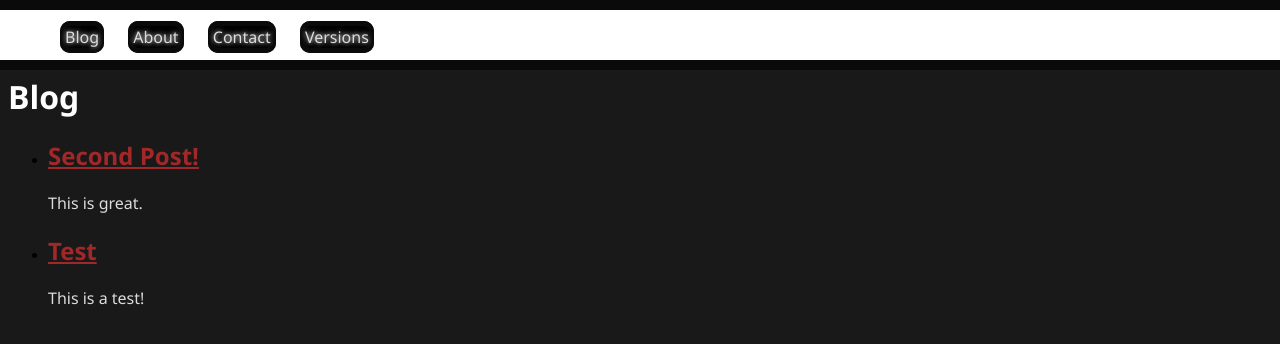
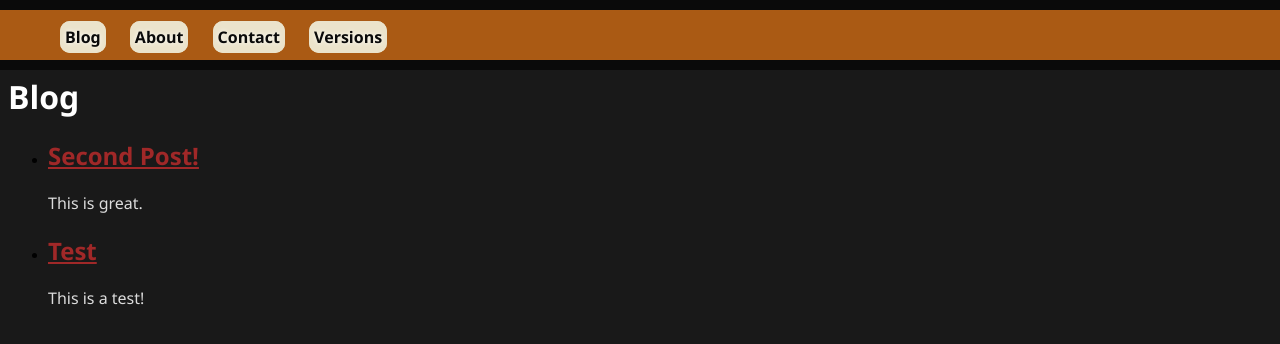
Before and after one commit to thekashifmalik/Kalail, a Django app: page /blog/ in a window 1280 px wide. Shown: the top 344 px of the page. Run offline with Django 3.2, Linux system fonts and the light colour scheme; data comes from the database, SQL or seed files in the repository; parts of the project's set-up code (start-up, migrations or seed data) failed here and were passed over.

Commit message:
Enhancement: Change CSS.

```diff
--- a/kalail/static/css/styles.css
+++ b/kalail/static/css/styles.css
@@ -11,7 +11,7 @@ a
 }
 
 
-h1,h2,h3,h4
+h1,h2,h3,h4,h5
 {
 	font-family:"segoe ui";
 	color: rgb(255,255,255);
@@ -24,7 +24,7 @@ h1,h2,h3,h4
 	top:0px;
 	right:0%;
 	position: fixed;
-	background-color: rgb(255,255,255);
+	background-color: rgb(170,90,20);
 	border-bottom: 10px solid rgb(10,10,10);
 	border-top: 10px solid rgb(10,10,10);
 }
@@ -39,11 +39,11 @@ h1,h2,h3,h4
 .header_item_link
 {
 	font-family:"segoe ui";
-	color: rgb(220,220,220);
-	background-color: rgb(0,0,0);
+	color: rgb(10,10,10);
+	background-color: rgb(235,227,203);
 	text-shadow: rgb(255,255,255) 0px 0px 5px;
 	border-radius: 10px;
-	border-color: rgb(10,10,10);
+	border-color: rgb(235,227,203);
 	border-style: solid;
 	border-width: 5px;
 	text-decoration:  none;
--- a/kalail/templates/base.html
+++ b/kalail/templates/base.html
@@ -10,16 +10,16 @@
     <div class="header">
         <ul>
             <li class="header_item">
-                <a class="header_item_link" href= {% url blog.views.index %} >Blog</a>
+                <b><a class="header_item_link" href= {% url blog.views.index %} >Blog</a></b>
             </li>
             <li class="header_item">
-                <a class="header_item_link" href= {% url main.views.about %} >About</a>
+                <b><a class="header_item_link" href= {% url main.views.about %} >About</a></b>
             </li>
             <li class="header_item">
-                <a class="header_item_link" href= {% url main.views.contact %} >Contact</a>
+                <b><a class="header_item_link" href= {% url main.views.contact %} >Contact</a></b>
             </li>
             <li class="header_item">
-                <a class="header_item_link" href= {% url versioning.views.index %} >Versions</a>
+                <b><a class="header_item_link" href= {% url versioning.views.index %} >Versions</a></b>
             </li>
         </ul>
     </div>
```
